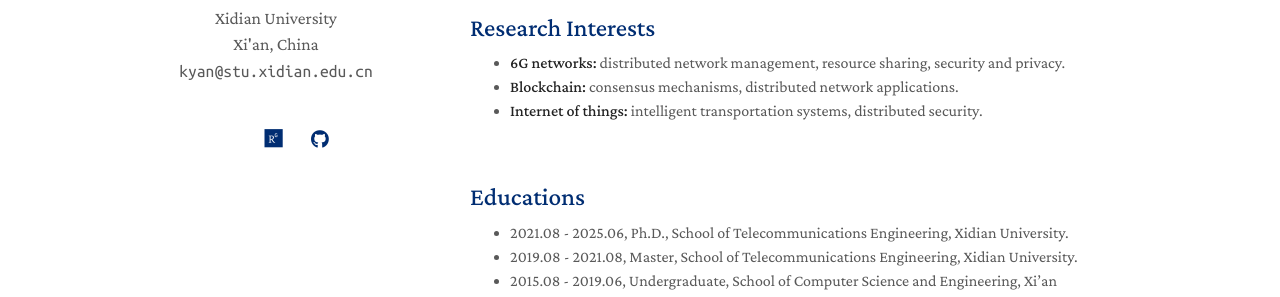
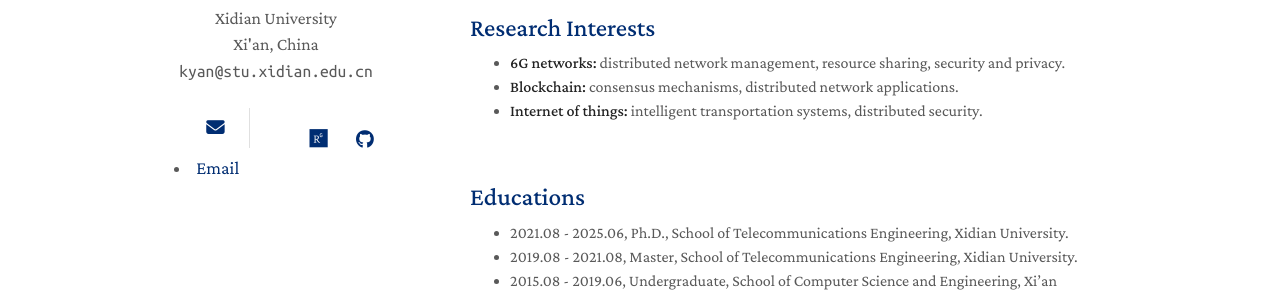
Before and after one commit to QuinYim/quinyim.github.io, a Jekyll site: the page built from index.md, in a window 1280 px wide. Shown: the part 283-580 px from the top of the page. Built offline with Jekyll 4.4.1, drawn with Linux system fonts in a browser that asks for light colours; a style sheet for code colours, icons or effects is not loaded.

Commit message:
Update homepage.html

```diff
--- a/_layouts/homepage.html
+++ b/_layouts/homepage.html
@@ -145,8 +145,8 @@
         </a>
         {% endif %} -->
 
-        {% if author.email %}
-        <li><a href="mailto:{{ author.email }}"><i class="fas fa-fw fa-envelope" aria-hidden="true"></i> Email</a></li>
+        {% if site.email %}
+        <li><a href="mailto:{{ site.email }}"><i class="fas fa-fw fa-envelope" aria-hidden="true"></i> Email</a></li>
         {% endif %}
 
 
@@ -156,8 +156,8 @@
         </a>
         {% endif %}  -->
 
-        {% if author.googlescholar %}
-        <li><a href="{{ author.googlescholar }}"><i class="fas fa-fw fa-graduation-cap"></i> Google Scholar</a></li>
+        {% if site.googlescholar %}
+        <li><a href="{{ site.google_scholar }}"><i class="fas fa-fw fa-graduation-cap"></i> Google Scholar</a></li>
         {% endif %}
 
         {% if site.orcid %}
```
